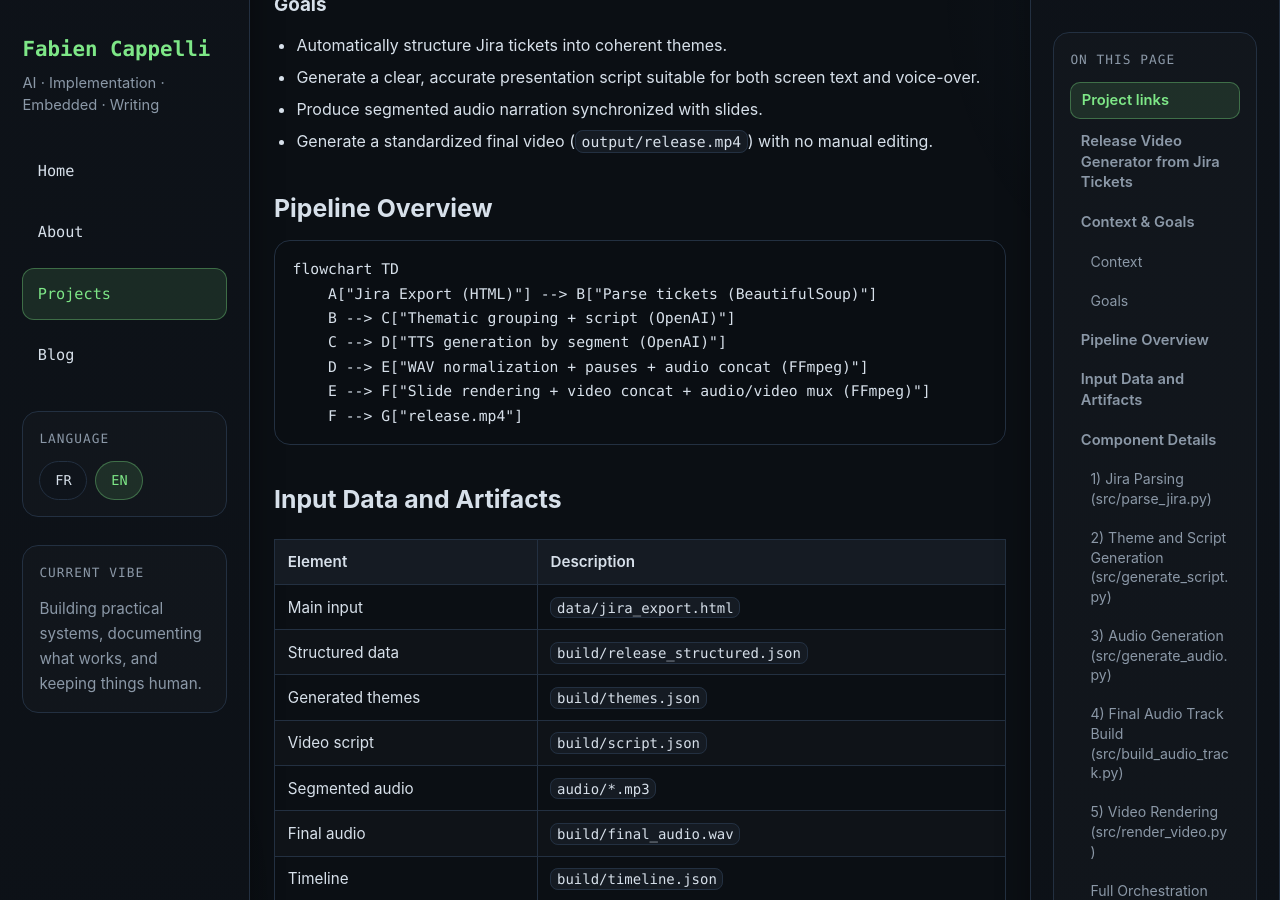
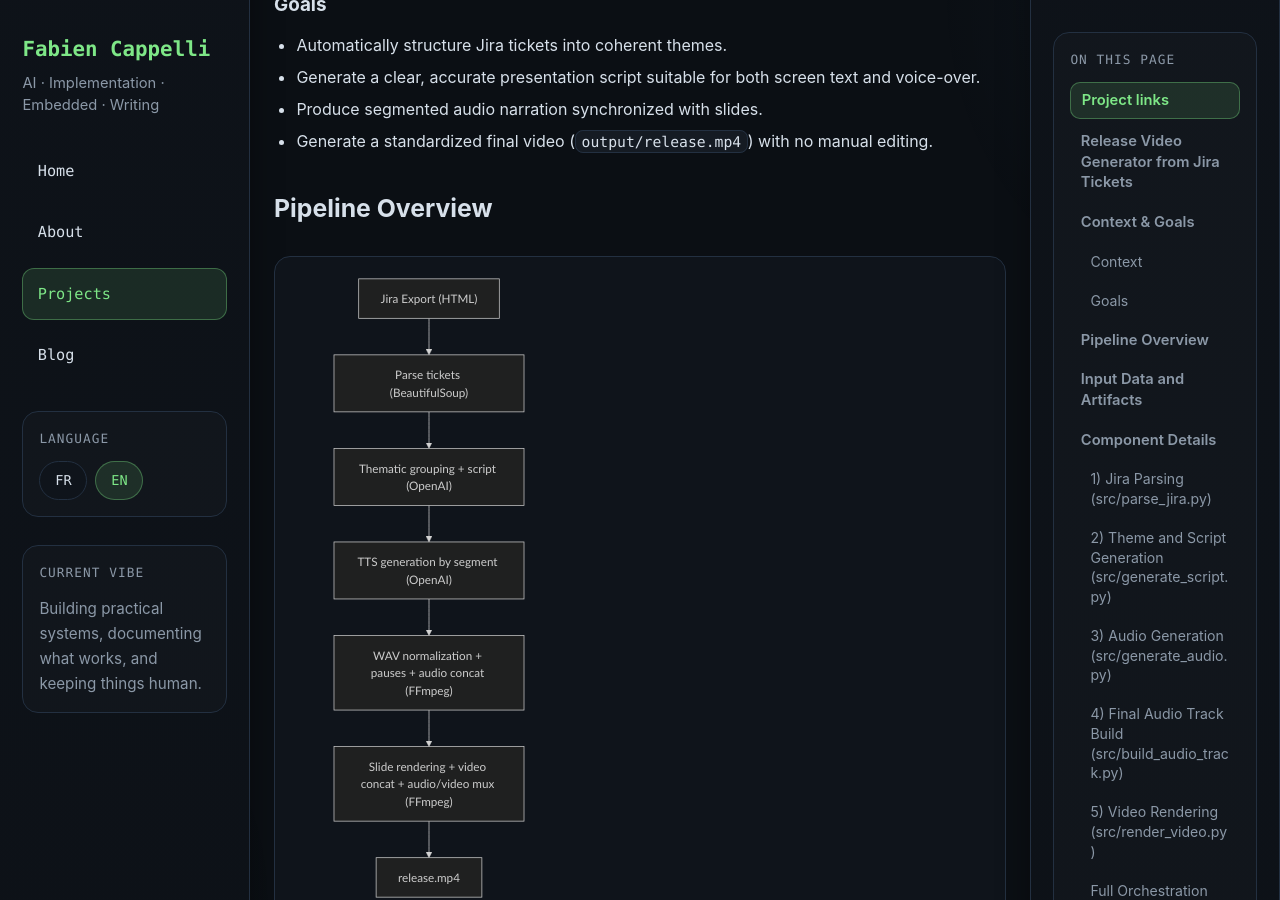
Before and after one commit to fabiencappelli/website, a Jekyll site: the page built from _projects_en/releaser.md, in a window 1280 px wide and 900 px high, scrolled down 1243 px. Built offline with Jekyll 4.4.1, drawn with Linux system fonts in a browser that asks for light colours; comment, search, counter and statistics services are not loaded.

Commit message:
mermaid fix

````diff
--- a/_projects_en/releaser.md
+++ b/_projects_en/releaser.md
@@ -44,7 +44,7 @@ This project addresses that need by automatically transforming a Jira export int
 
 ## Pipeline Overview
 
-```mermaid
+<div class="mermaid">
 flowchart TD
     A["Jira Export (HTML)"] --> B["Parse tickets (BeautifulSoup)"]
     B --> C["Thematic grouping + script (OpenAI)"]
@@ -52,7 +52,7 @@ flowchart TD
     D --> E["WAV normalization + pauses + audio concat (FFmpeg)"]
     E --> F["Slide rendering + video concat + audio/video mux (FFmpeg)"]
     F --> G["release.mp4"]
-```
+</div>
 
 ## Input Data and Artifacts
 
````
Also changed, not shown: _projects_fr/releaser.md (+2 -2 lines).
